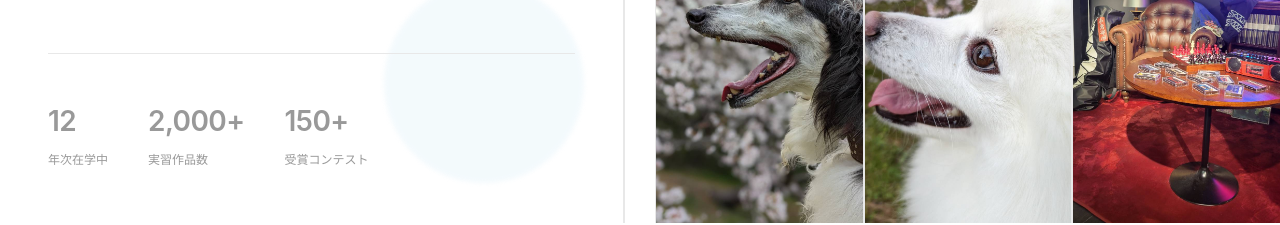
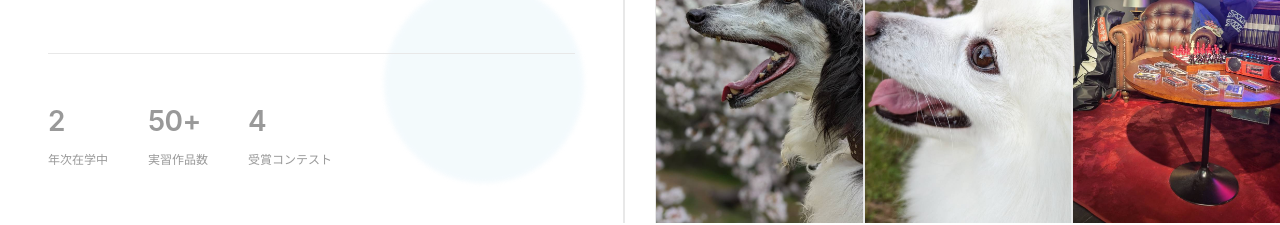
Before and after one commit to ponpon09baske-blip/beauty-portfolio-demo, a plain HTML site: page index.html in a window 1280 px wide. Shown: the part 577-802 px from the top of the page. Drawn offline with Linux system fonts and the light colour scheme.

Commit message:
レイアウト調整

```diff
--- a/css/style.css
+++ b/css/style.css
@@ -309,6 +309,7 @@ footer { padding: 24px 48px; border-top: 1px solid var(--border); display: flex;
   .about::before { width: 160px; height: 160px; top: -30px; right: 5%; }
   .about::after { width: 120px; height: 120px; bottom: -20px; left: 30%; }
   .hero { grid-template-columns: 1fr; height: auto; min-height: auto; }
+  .works { padding: 48px 0; }
   .hero-left { padding: 48px 20px; border-right: none; border-bottom: 1px solid var(--border); }
   .hero-right-label {
     writing-mode: horizontal-tb; rotate: 0deg;
--- a/js/script.js
+++ b/js/script.js
@@ -14,9 +14,9 @@ function countUp(el, target, suffix, duration) {
 }
 
 const counters = [
-  { sel: '.meta-item:nth-child(1) .n', target: 12,   suffix: '' },
-  { sel: '.meta-item:nth-child(2) .n', target: 2000, suffix: '+' },
-  { sel: '.meta-item:nth-child(3) .n', target: 150,  suffix: '+' },
+  { sel: '.meta-item:nth-child(1) .n', target: 2,  suffix: '' },
+  { sel: '.meta-item:nth-child(2) .n', target: 50, suffix: '+' },
+  { sel: '.meta-item:nth-child(3) .n', target: 4,  suffix: '' },
 ];
 const metaEl = document.querySelector('.hero-meta');
 const metaObserver = new IntersectionObserver(entries => {
@@ -26,7 +26,7 @@ const metaObserver = new IntersectionObserver(entries => {
     if (el) countUp(el, c.target, c.suffix, 1400);
   });
   metaObserver.disconnect();
-}, { threshold: 0.5 });
+}, { threshold: 0.1 });
 if (metaEl) metaObserver.observe(metaEl);
 
 // ── スクロールフェードイン ──
```
